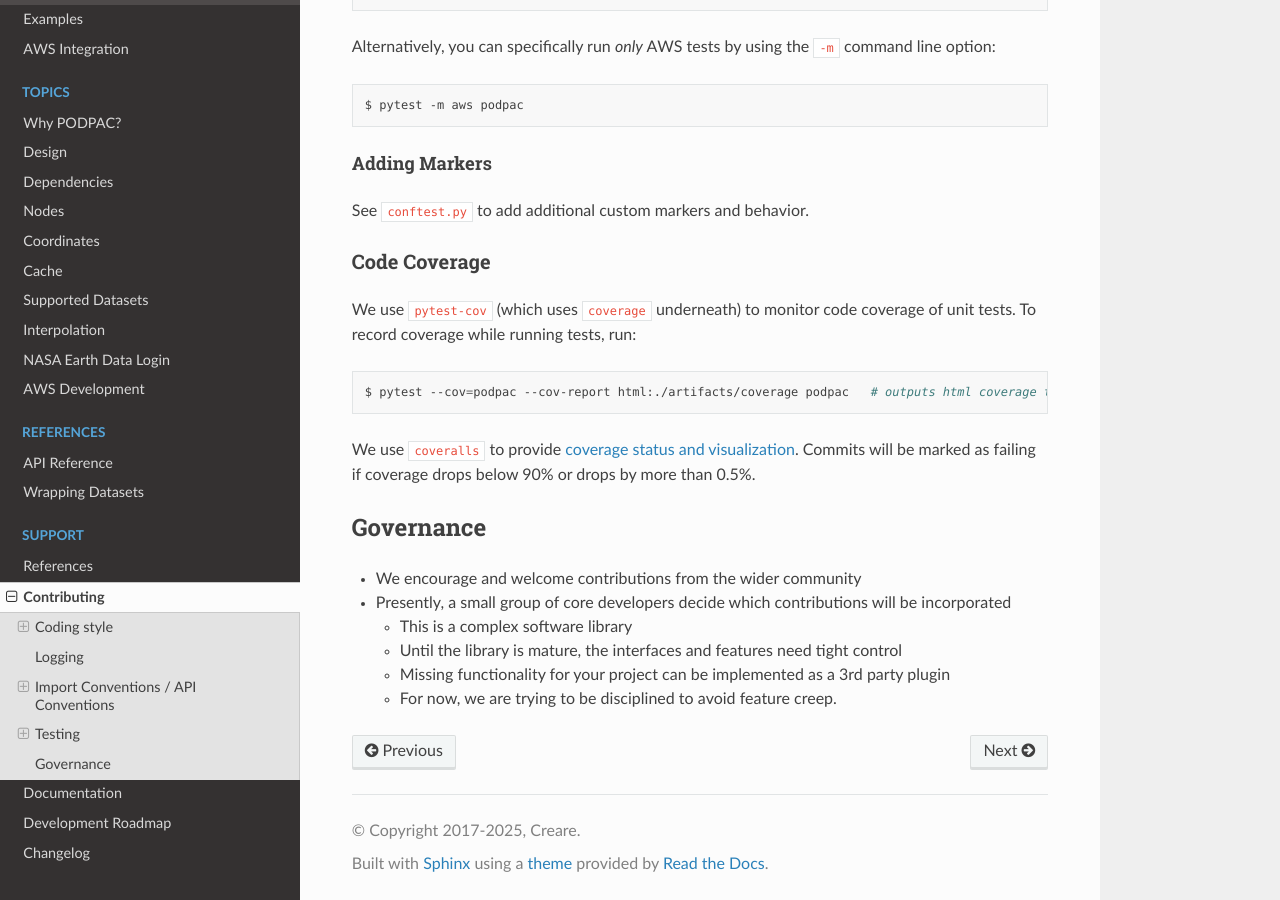
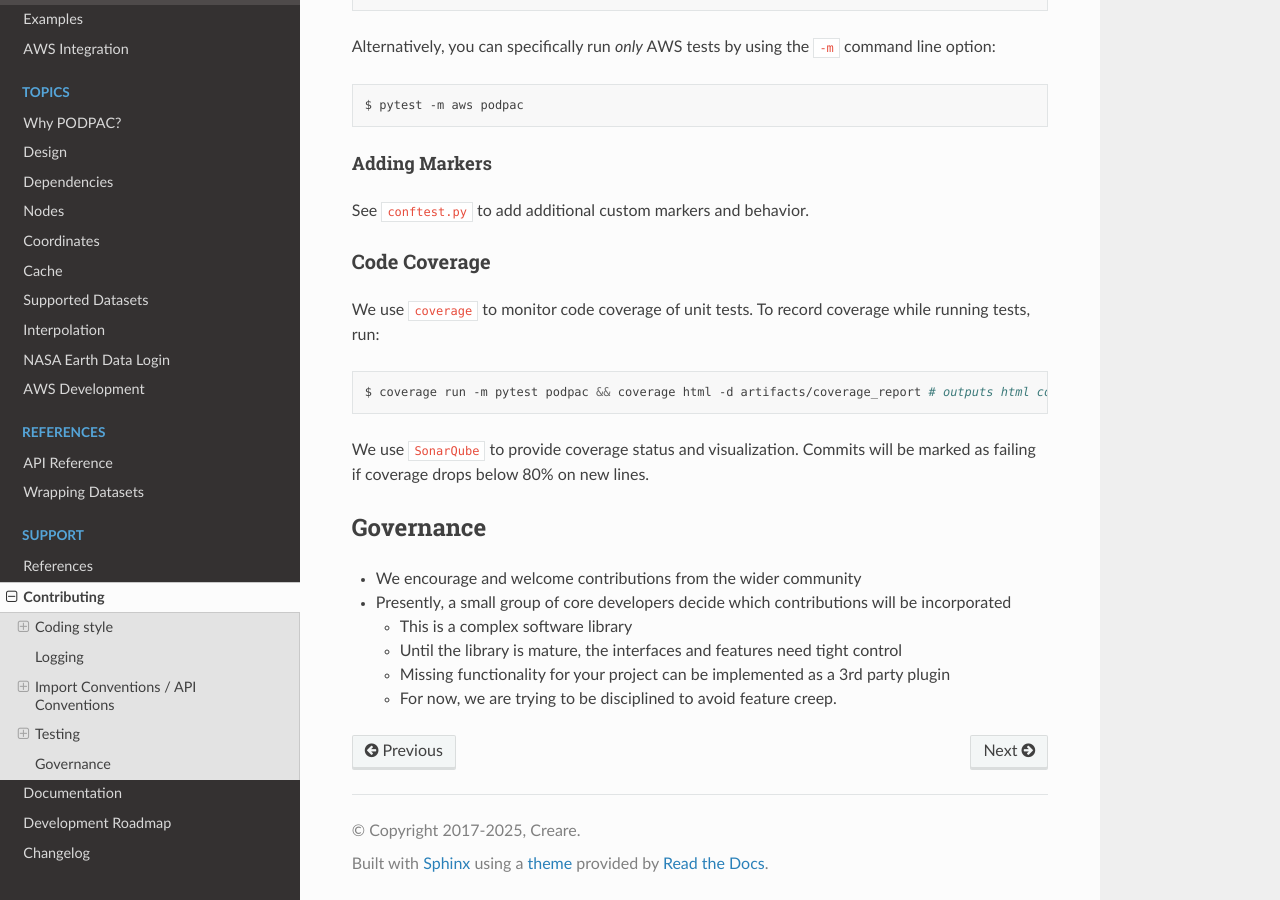
Before and after one commit to creare-com/podpac, a Sphinx documentation site: the page built from doc/source/contributing.md, in a window 1280 px wide and 900 px high, scrolled down 6963 px. Built offline with Sphinx 7.4.7 and the Read the Docs theme 3.1.0, drawn with Linux system fonts in a browser that asks for light colours.

Commit message:
Sonarqube coverage reporting and migration to GitHub actions

````diff
--- a/doc/source/contributing.md
+++ b/doc/source/contributing.md
@@ -333,13 +333,13 @@ See `conftest.py` to add additional custom markers and behavior.
 
 ### Code Coverage
 
-We use [`pytest-cov`](https://github.com/pytest-dev/pytest-cov) (which uses [`coverage`](https://coverage.readthedocs.io/en/coverage-4.5.1/) underneath) to monitor code coverage of unit tests. To record coverage while running tests, run:
+We use [`coverage`](https://coverage.readthedocs.io/en/coverage-4.5.1/) to monitor code coverage of unit tests. To record coverage while running tests, run:
 
 ```bash
-$ pytest --cov=podpac --cov-report html:./artifacts/coverage podpac   # outputs html coverage to directory artifacts/coverage
+$ coverage run -m pytest podpac && coverage html -d artifacts/coverage_report # outputs html coverage to directory artifacts/coverage
 ```
 
-We use [`coveralls`](https://github.com/coveralls-clients/coveralls-python) to provide [coverage status and visualization](https://coveralls.io/github/creare-com/podpac). Commits will be marked as failing if coverage drops below 90% or drops by more than 0.5%.
+We use [`SonarQube`](https://sonarcloud.io/project/overview?id=creare-com_podpac) to provide coverage status and visualization. Commits will be marked as failing if coverage drops below 80% on new lines.
 
 ## Governance
 
--- a/pyproject.toml
+++ b/pyproject.toml
@@ -1,2 +1,7 @@
 [tool.black]
 line-length = 120
+
+[tool.coverage.run]
+relative_files = true
+source = ["podpac/"]
+branch = true
--- a/setup.py
+++ b/setup.py
@@ -64,11 +64,10 @@ extras_require = {
     "node_ui": ["numpydoc"],
     "dev": [
         "pylint>=1.8.2",
-        "pytest-cov>=2.5.1",
+        "coverage>=4.5.1",
         "pytest-html>=1.7.0",
         "pytest-remotedata>=0.3.1",
         "myst-parser>=1.0.0",
-        "coveralls>=1.3",
         "six>=1.0",
         "attrs>=17.4.0",
         "pre_commit>=1",
@@ -79,7 +78,7 @@ if sys.version_info.major == 2:
     extras_require["dev"] += ["pytest>=3.3.2"]
 else:
     extras_require["dev"] += [
-        "sphinx>=2.3, <3.0",
+        "sphinx>=2.3",
         "sphinx-rtd-theme>=0.4",
         "sphinx-autobuild>=0.7",
         "pytest>=5.0",
````
Also changed, not shown: README.MD (+2 -2 lines), .travis.yml (deleted), 5 other files.
